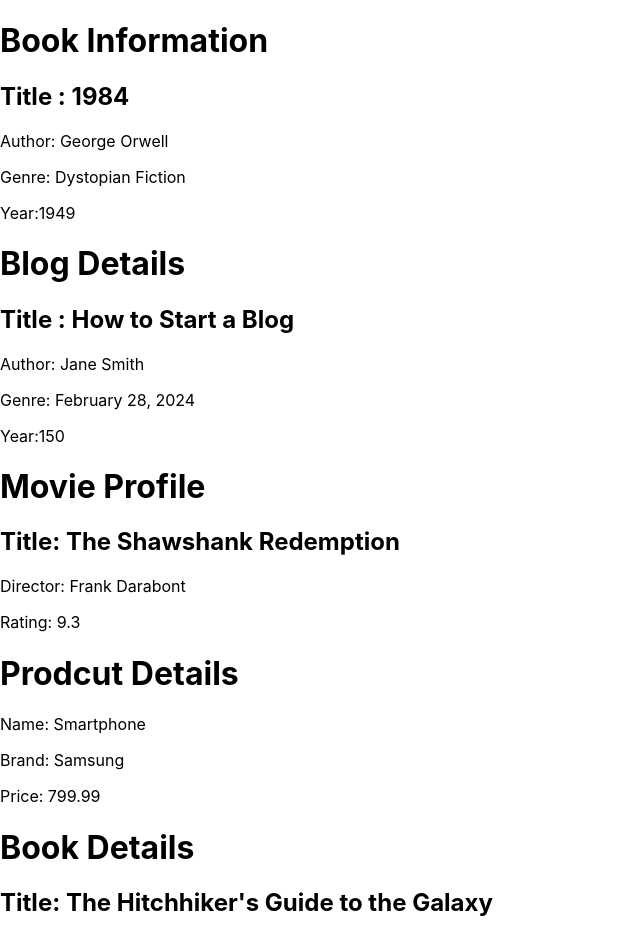
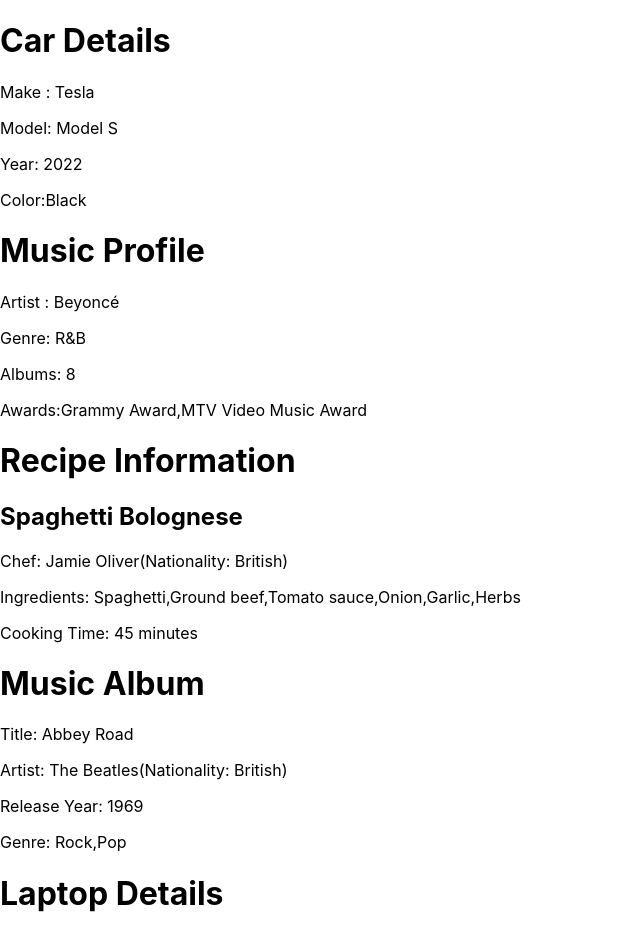
Before and after one commit to sourav7274/NeogP, a React (Create React App) app in the folder CW/test1/: page / in a window 1280 px wide. Shown: the top 936 px of the page, without its empty margins (0-640 px from the left). Built offline with nearby package versions, Linux system fonts and the light colour scheme.

Commit message:
IR1.2_HW2

```diff
--- a/CW/test1/src/App.js
+++ b/CW/test1/src/App.js
@@ -1,112 +1,127 @@
 
 import './App.css';
 
-const BookINformation = () => {
-  const book = {
+const CarDetails = () => {
+  const car = {
 
-    title: "1984",
+    make: "Tesla",
 
-    author: "George Orwell",
+    model: "Model S",
 
-    genre: "Dystopian Fiction",
+    year: 2022,
 
-    year: 1949,
+    color: "Black",
 
   };
   return (
     <div>
-      <h2>Title : {book.title} </h2>
-      <p>Author: {book.author} </p>
-      <p>Genre: {book.genre} </p>
-      <p>Year:{book.year} </p>
+      <p>Make : {car.make} </p>
+      <p>Model: {car.model} </p>
+      <p>Year: {car.year} </p>
+      <p>Color:{car.color} </p>
     </div>
   )
 }
 
-const BlogDetails = () => {
-  const blog = {
+const MusicProfile = () => {
+  const artist = {
 
-    title: "How to Start a Blog",
+    name: "Beyoncé",
 
-    author: "Jane Smith",
+    genre: "R&B",
 
-    date: "February 28, 2024",
+    albums: 8,
 
-    likes: 150,
+    awards: ["Grammy Award", "MTV Video Music Award"],
 
   };
   return (
     <div>
-      <h2>Title : {blog.title} </h2>
-      <p>Author: {blog.author} </p>
-      <p>Genre: {blog.date} </p>
-      <p>Year:{blog.likes} </p>
+      <p>Artist : {artist.name} </p>
+      <p>Genre: {artist.genre} </p>
+      <p>Albums: {artist.albums} </p>
+      <p>Awards:{artist.awards.join(',')} </p>
     </div>
   )
 }
 
-const MovieDetails =() => {
-  const movieProfile = {
+const RecipeInfo =() => {
+  const recipe = {
 
-    title: "The Shawshank Redemption",
+    name: "Spaghetti Bolognese",
 
-    director: "Frank Darabont",
+    chef: {
 
-    rating: 9.3,
-
-  };
-  return(
-    <div>
-      <h2>Title: {movieProfile.title}</h2>
-      <p>Director: {movieProfile.director} </p>
-      <p>Rating: {movieProfile.rating} </p>
-    </div>
-  )
-}
-
-const ProductDetails =() => {
-  const product = {
-
-    name: "Smartphone",
-
-    brand: "Samsung",
-
-    price: 799.99,
-
-  };
-  return(
-    <div>
-      <p>Name: {product.name} </p>
-      <p>Brand: {product.brand}  </p>
-      <p>Price: {product.price} </p>
-    </div>
-  )
-}
-
-const BookDetails =() =>{
-  const book = {
-
-    title: "The Hitchhiker's Guide to the Galaxy",
-
-    author: {
-
-      name: "Douglas Adams",
+      name: "Jamie Oliver",
 
       nationality: "British"
 
     },
 
-    publicationYear: 1979,
+    ingredients: ["Spaghetti", "Ground beef", "Tomato sauce", "Onion", "Garlic", "Herbs"],
 
-    genres: ["Science Fiction", "Comedy"]
+    cookingTime: 45
 
   };
   return(
     <div>
-      <h2>Title: {book.title} </h2>
-      <p>Author: {book.author.name}(Nationality: {book.author.nationality}) </p>
-      <p>Publication Year: {book.publicationYear} </p>
-      <p>Genre: {book.genres.join(",")} </p>
+      <h2>{recipe.name}</h2>
+      <p>Chef: {recipe.chef.name}(Nationality: {recipe.chef.nationality}) </p>
+      <p>Ingredients: {recipe.ingredients.join(",")} </p>
+      <p>Cooking Time: {recipe.cookingTime} minutes </p>
+    </div>
+  )
+}
+
+const MusicDetails =() => {
+  const album = {
+
+    title: "Abbey Road",
+
+    artist: {
+
+      name: "The Beatles",
+
+      nationality: "British"
+
+    },
+
+    releaseYear: 1969,
+
+    genres: ["Rock", "Pop"]
+
+  };
+  return(
+    <div>
+      <p>Title: {album.title} </p>
+      <p>Artist: {album.artist.name}(Nationality: {album.artist.nationality}) </p>
+      <p>Release Year: {album.releaseYear} </p>
+      <p>Genre: {album.genres.join(",")} </p>
+    </div>
+  )
+}
+
+const LaptopDetails =() =>{
+  const laptop = {
+
+    brand: "Apple",
+
+    model: "MacBook Pro",
+
+    screenSize: "13 inches",
+
+    price: 1299.99,
+
+    features: ["A15 Bionic chip", "Dual-camera system", "5G capable"]
+
+  };
+  return(
+    <div>
+      <p>Brand: {laptop.brand} </p>
+      <p>Model: {laptop.model} </p>
+      <p>Screen Size: {laptop.screenSize} </p>
+      <p>Price: {laptop.price} </p>
+      <p>Features: {laptop.features.join(',')}</p>
     </div>
   )
 }
@@ -114,16 +129,16 @@
 function App() {
   return (
     <div>
-      <h1>Book Information</h1>
-        <BookINformation/>
-      <h1>Blog Details</h1>
-        <BlogDetails/>
-      <h1>Movie Profile</h1>
-        <MovieDetails/>
-      <h1>Prodcut Details</h1>
-        <ProductDetails/>
-      <h1>Book Details</h1>
-        <BookDetails/>
+      <h1>Car Details</h1>
+        <CarDetails/>
+      <h1>Music Profile</h1>
+        <MusicProfile/>
+      <h1>Recipe Information</h1>
+        <RecipeInfo/>
+      <h1>Music Album</h1>
+        <MusicDetails/>
+      <h1>Laptop Details</h1>
+        <LaptopDetails/>
     </div>
   );
 }
```
